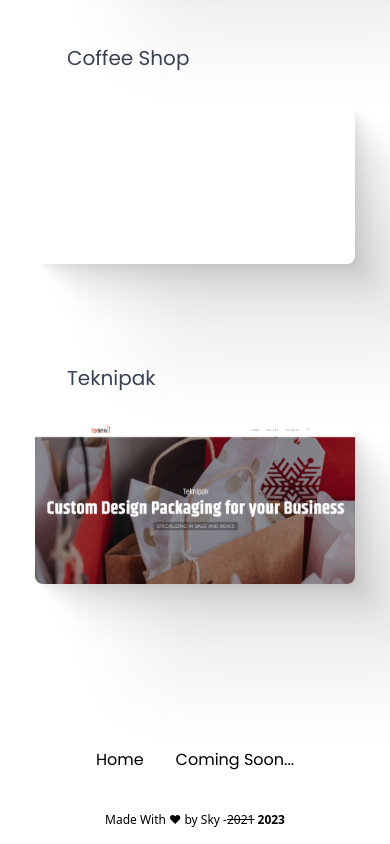
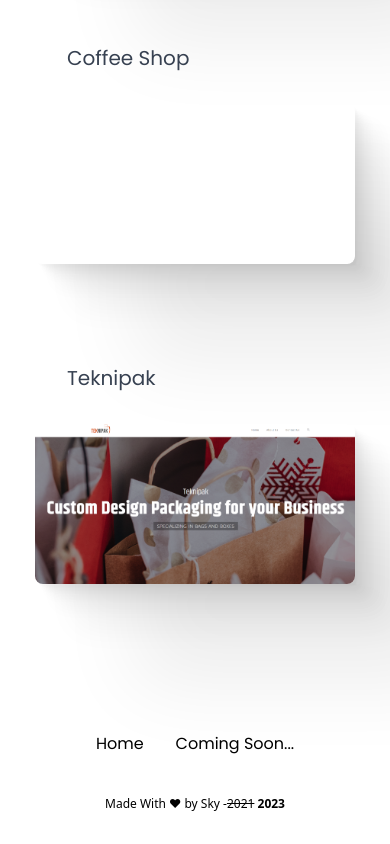
Before and after one commit to skystanoyevitch/sky-portfolio, a React (Create React App) app: page /Portfolio in a window 390 px wide. Shown: the part 735-1579 px from the top of the page. After the commit the page ends 1547 px from the top, so only its background shows below. Built offline with nearby package versions, Linux system fonts and the light colour scheme.

Commit message:
styles updates

```diff
--- a/src/Layout/Navigation/Footer.jsx
+++ b/src/Layout/Navigation/Footer.jsx
@@ -8,7 +8,7 @@ import { FooterNav } from "./Components/FooterNav";
 const Footer = () => {
 	return (
 		<>
-			<footer className="p-4 md:p-6 lg:p-8">
+			<footer className="md:p-6 lg:p-8">
 				<div className="flex flex-col p-4 w-full h-full justify-center">
 					<div className="flex flex-row justify-center">
 						<FooterNav />
```
